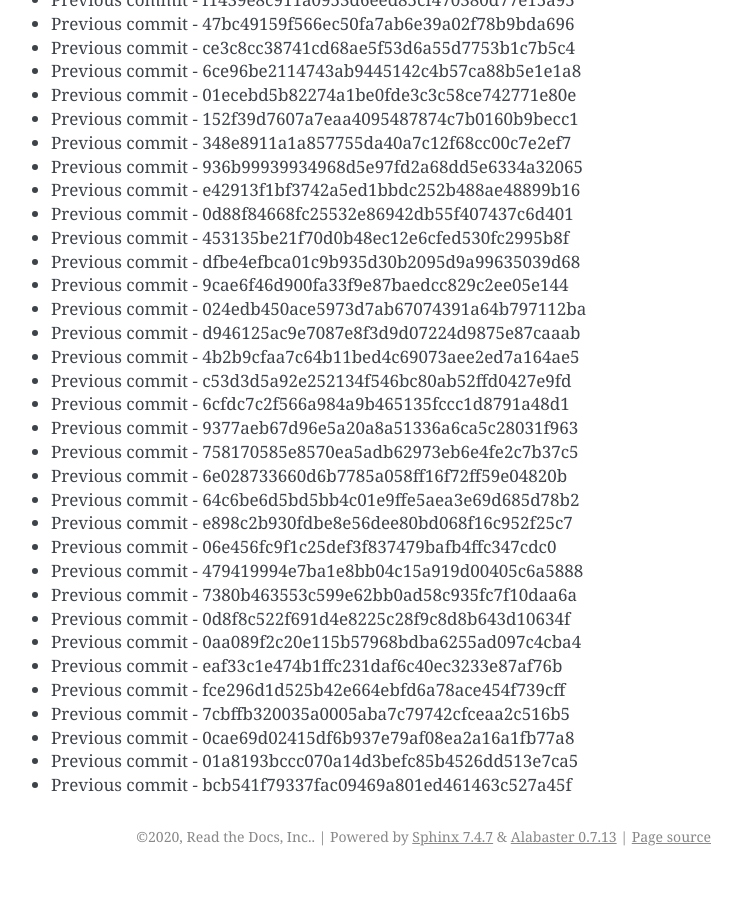
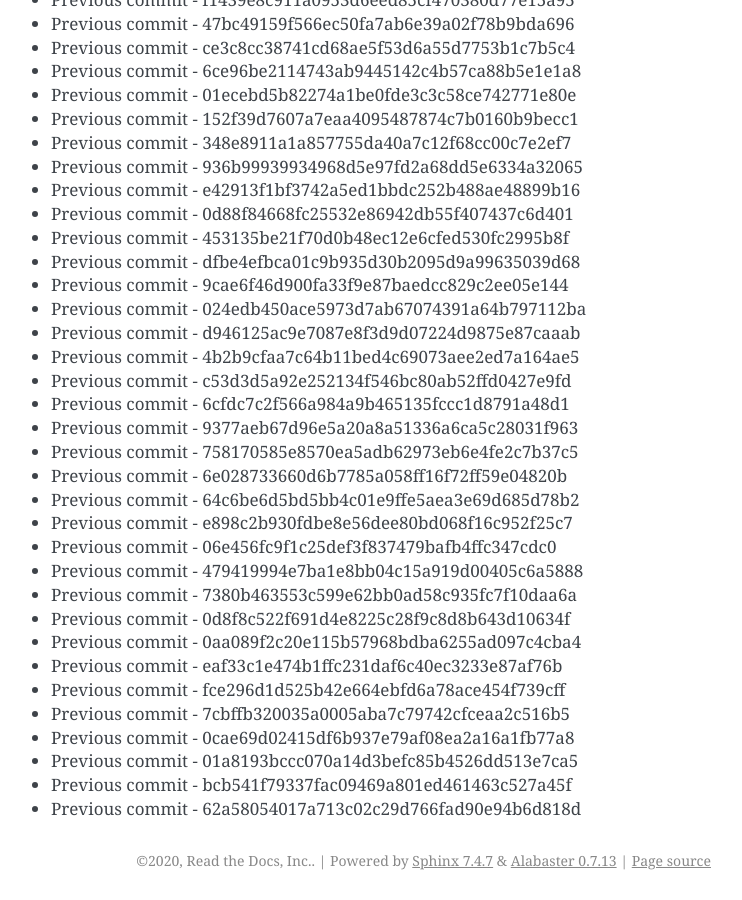
Before and after one commit to readthedocs/rtd-git-stresstest, a Sphinx documentation site: the page built from docs/updates.rst, in a window 1280 px wide and 900 px high, scrolled down 14434 px. Shown: the whole window, without its empty margins (399-1141 px from the left). Built offline with Sphinx 7.4.7, drawn with Linux system fonts in a browser that asks for light colours; before the commit the page ends 15310 px from its top, so only the background shows below that.

Commit message:
Generating commit from previous: 62a58054017a713c02c29d766fad90e94b6d818d

```diff
--- a/docs/updates.rst
+++ b/docs/updates.rst
@@ -638,3 +638,4 @@ It can be tested for any performance characteristics.
 * Previous commit - 0cae69d02415df6b937e79af08ea2a16a1fb77a8
 * Previous commit - 01a8193bccc070a14d3befc85b4526dd513e7ca5
 * Previous commit - bcb541f79337fac09469a801ed461463c527a45f
+* Previous commit - 62a58054017a713c02c29d766fad90e94b6d818d
```
